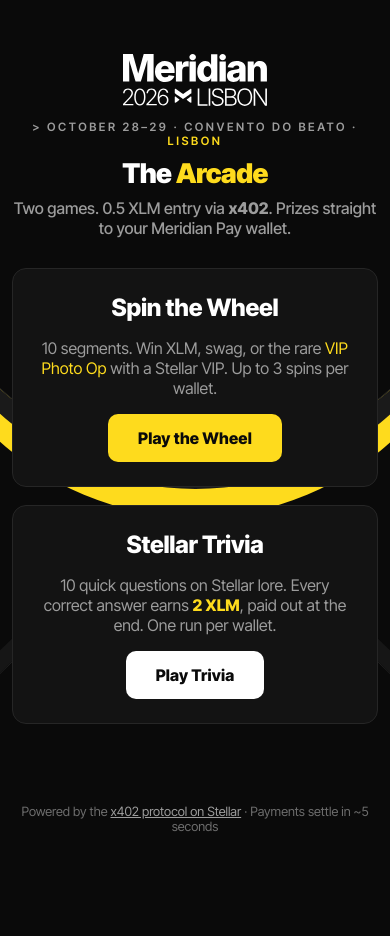
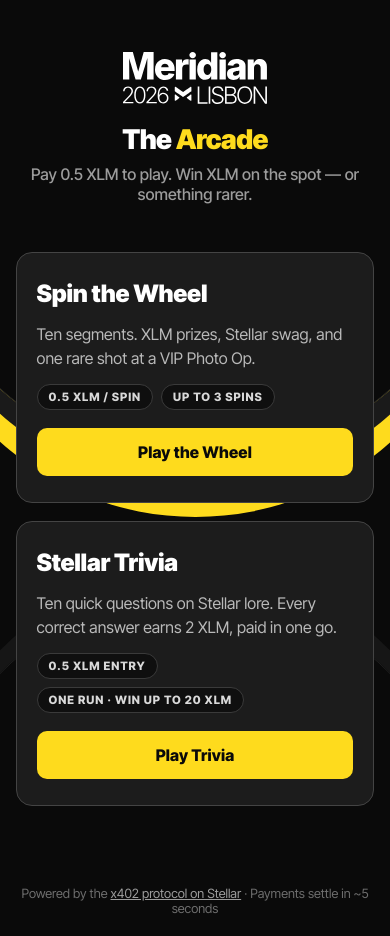
Before and after one commit to torisamples/stellar-x402-games, a website: page public/index.html in a window 390 px wide. Before the commit the page ends 854 px from the top, so only its background shows below. Drawn offline with Linux system fonts and the light colour scheme.

Commit message:
Home page: contrast, equal game cards, mobile-first

```diff
--- a/public/css/style.css
+++ b/public/css/style.css
@@ -50,10 +50,11 @@
   box-shadow: 0 -24px 0 -1px #161616;
 }
 
-main { position: relative; z-index: 1; width: min(680px, 94vw); padding: 24px 0 60px; }
+main { position: relative; z-index: 1; width: min(680px, 92vw); padding: 24px 0 60px; }
+main.home { display: flex; flex-direction: column; min-height: calc(100vh - 70px); justify-content: center; }
 
-header.site { text-align: center; padding: 30px 0 12px; }
-header.site .brandmark { height: clamp(52px, 11vw, 78px); display: block; margin: 0 auto 14px; }
+header.site { text-align: center; padding: 40px 0 14px; }
+header.site .brandmark { height: clamp(52px, 11vw, 78px); display: block; margin: 0 auto 22px; }
 header.site .eyebrow {
   display: inline-block;
   color: var(--muted);
@@ -74,13 +75,44 @@
 .gold, .teal { color: var(--yellow); }
 
 .card {
-  background: var(--panel);
-  border: 1px solid var(--line);
+  background: #181818;
+  border: 1px solid #383838;
   border-radius: var(--radius);
   padding: 24px;
   margin-top: 18px;
 }
 .card h2 { font-weight: 800; letter-spacing: -0.01em; }
+
+/* Home: two equal game cards, fully tappable */
+.games { display: grid; gap: 18px; grid-template-columns: 1fr; margin-top: 34px; }
+@media (min-width: 640px) { .games { grid-template-columns: 1fr 1fr; } }
+.game-card {
+  display: flex; flex-direction: column; gap: 14px;
+  background: #1c1c1c;
+  border: 1px solid #444;
+  border-radius: 16px;
+  padding: 30px 26px;
+  color: var(--ink);
+  text-decoration: none;
+  transition: border-color 0.15s ease, transform 0.15s ease;
+}
+.game-card:hover, .game-card:active { border-color: var(--yellow); transform: translateY(-3px); }
+.game-card h2 { font-size: 1.5rem; font-weight: 900; letter-spacing: -0.01em; }
+.game-card p { color: #b9b9b9; line-height: 1.5; flex-grow: 1; }
+.game-card .meta { display: flex; gap: 8px; flex-wrap: wrap; }
+.game-card .meta span {
+  font-size: 0.72rem; font-weight: 700; letter-spacing: 0.08em; text-transform: uppercase;
+  color: #d9d9d9; background: #0f0f0f; border: 1px solid #3a3a3a;
+  padding: 5px 11px; border-radius: 999px;
+}
+.game-card .btn { display: block; width: 100%; text-align: center; margin-top: 4px; }
+
+@media (max-width: 480px) {
+  main { width: 92vw; }
+  header.site { padding-top: 28px; }
+  .game-card { padding: 26px 20px; }
+  .btn { padding: 15px 24px; }
+}
 
 .btn {
   display: inline-block;
--- a/public/index.html
+++ b/public/index.html
@@ -8,24 +8,27 @@
 </head>
 <body>
   <div class="stars"></div>
-  <main>
+  <main class="home">
     <header class="site">
       <img class="brandmark" src="/brand/meridian-logo.svg" alt="Meridian 2026 Lisbon" />
-      <div class="eyebrow">&gt; October 28–29 · Convento do Beato · <b>Lisbon</b></div>
       <h1>The <span class="gold">Arcade</span></h1>
-      <p class="sub">Two games. 0.5 XLM entry via <b>x402</b>. Prizes straight to your Meridian Pay wallet.</p>
+      <p class="sub">Pay 0.5 XLM to play. Win XLM on the spot — or something rarer.</p>
     </header>
 
-    <div class="card center">
-      <h2>Spin the Wheel</h2>
-      <p class="muted mt">10 segments. Win XLM, swag, or the rare <span class="gold">VIP Photo Op</span> with a Stellar VIP. Up to 3 spins per wallet.</p>
-      <p class="mt"><a class="btn" href="/wheel/?wallet=contract">Play the Wheel</a></p>
-    </div>
+    <div class="games">
+      <a class="game-card" href="/wheel/?wallet=contract">
+        <h2>Spin the Wheel</h2>
+        <p>Ten segments. XLM prizes, Stellar swag, and one rare shot at a VIP Photo Op.</p>
+        <div class="meta"><span>0.5 XLM / spin</span><span>Up to 3 spins</span></div>
+        <span class="btn">Play the Wheel</span>
+      </a>
 
-    <div class="card center">
-      <h2>Stellar Trivia</h2>
-      <p class="muted mt">10 quick questions on Stellar lore. Every correct answer earns <b class="gold">2 XLM</b>, paid out at the end. One run per wallet.</p>
-      <p class="mt"><a class="btn secondary" href="/trivia/?wallet=contract">Play Trivia</a></p>
+      <a class="game-card" href="/trivia/?wallet=contract">
+        <h2>Stellar Trivia</h2>
+        <p>Ten quick questions on Stellar lore. Every correct answer earns 2 XLM, paid in one go.</p>
+        <div class="meta"><span>0.5 XLM entry</span><span>One run · win up to 20 XLM</span></div>
+        <span class="btn">Play Trivia</span>
+      </a>
     </div>
   </main>
   <footer>Powered by the <a href="https://developers.stellar.org/docs/build/agentic-payments/x402" target="_blank" rel="noopener">x402 protocol on Stellar</a> · Payments settle in ~5 seconds</footer>
```
Also changed, not shown: public/brand/grid-cuts-01.svg (added), public/brand/meridian-logo-white.svg (added), public/brand/mtm-grid.svg (added).
